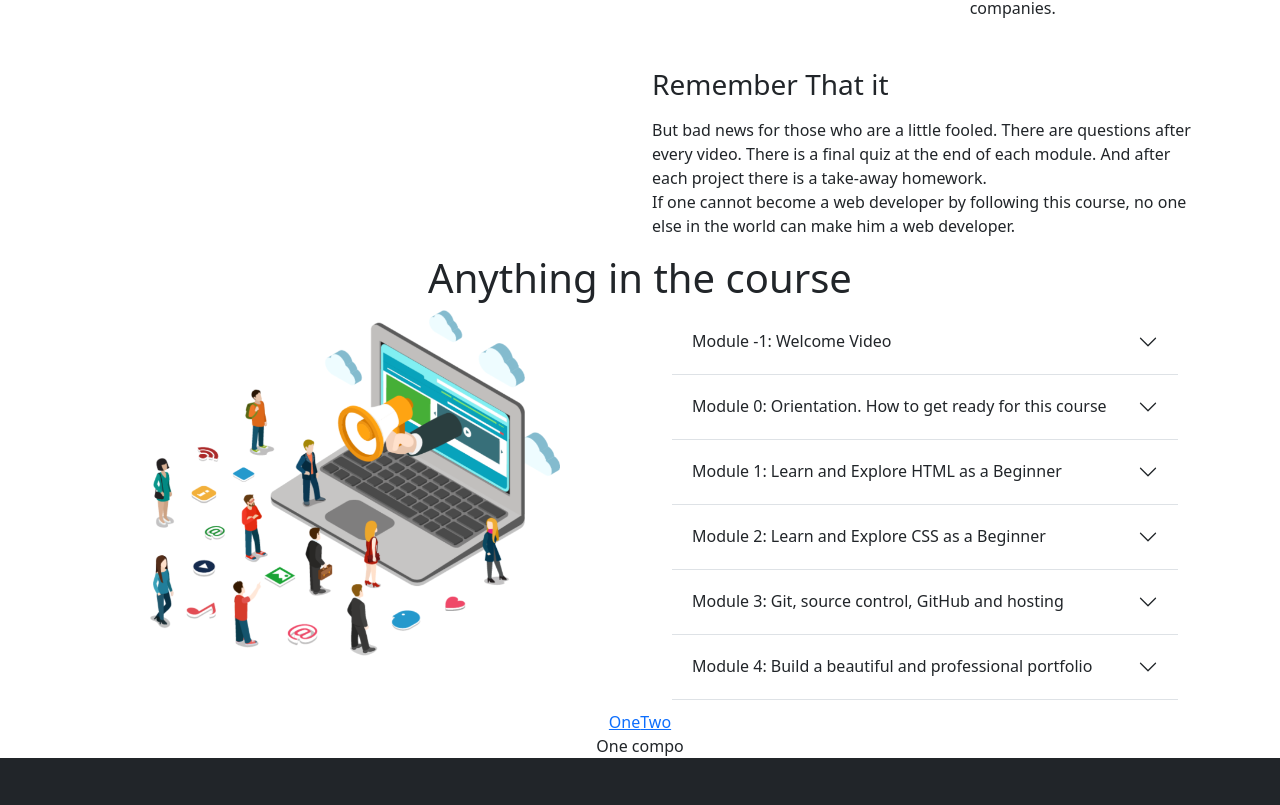
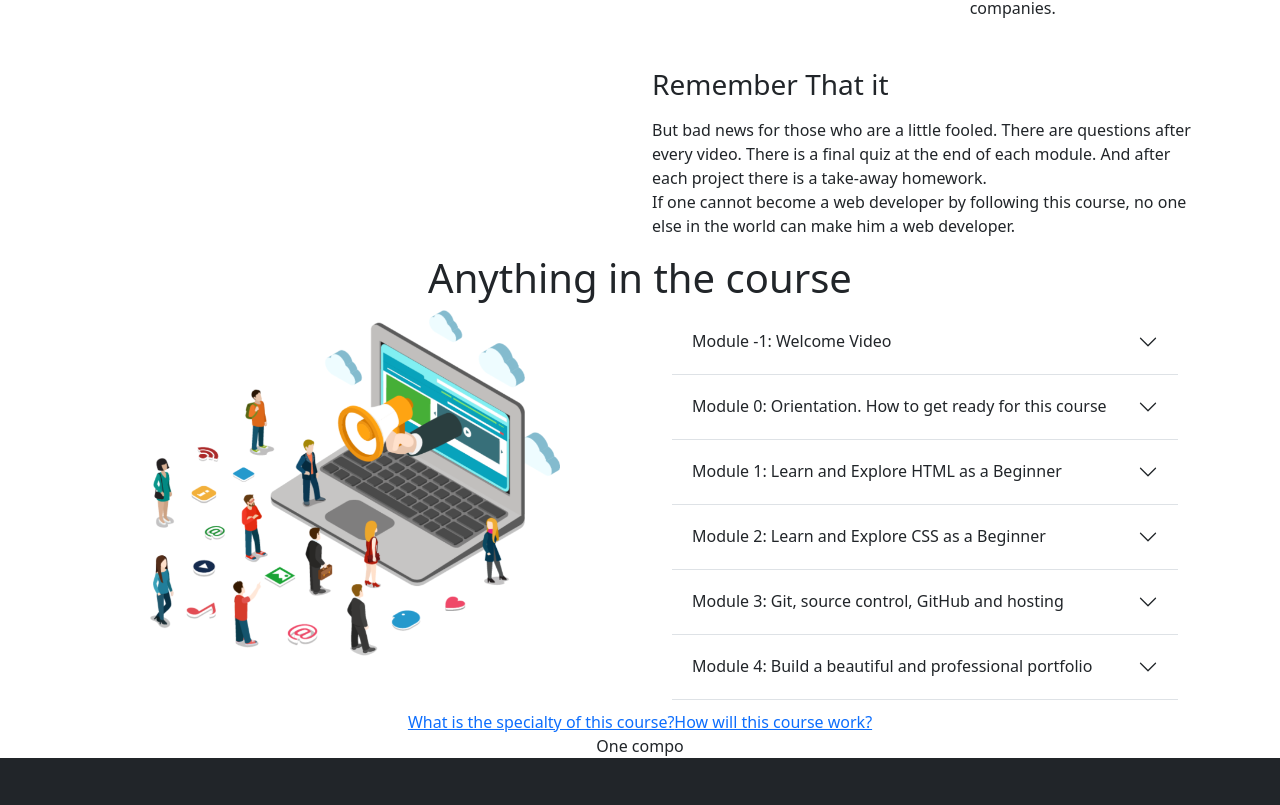
Before and after one commit to mdyeamin/block_of_stack, a React (Create React App) app: page / in a window 1280 px wide. Shown: the part 1990-2795 px from the top of the page. Built offline with nearby package versions, Linux system fonts and the light colour scheme.

Commit message:
work start

```diff
--- a/src/components/pages/Home/CourseSpecialty/CourseSpecialty.js
+++ b/src/components/pages/Home/CourseSpecialty/CourseSpecialty.js
@@ -7,8 +7,8 @@ import {Link, Outlet} from "react-router-dom";
 function CourseSpecialty() {
   return (
     <>
-      <Link to='/one'>One</Link>
-      <Link to='/two'>Two</Link>
+      <Link to='/one'>What is the specialty of this course?</Link>
+      <Link to='/two'>How will this course work?</Link>
       <Outlet />
     </>
   );
--- a/src/components/pages/Navigation/Navigation.js
+++ b/src/components/pages/Navigation/Navigation.js
@@ -80,7 +80,7 @@ const Navigation = () => {
               </Nav.Link>
             </Nav>
             <img
-              src='https://scontent.fdac5-2.fna.fbcdn.net/v/t1.6435-9/179147689_1191143821334064_332752836185178183_n.jpg?_nc_cat=102&ccb=1-7&_nc_sid=09cbfe&_nc_ohc=S4fFKQaULQUAX8-G3hG&tn=otq2IQjy5H9wdSX3&_nc_ht=scontent.fdac5-2.fna&oh=00_AT93FEw4DARfA0tCLsMBNE5uhEYzUOcmJZK4oCMRCDUcpA&oe=62CB9451'
+              src='https://scontent.fdac136-1.fna.fbcdn.net/v/t1.6435-9/179147689_1191143821334064_332752836185178183_n.jpg?_nc_cat=102&ccb=1-7&_nc_sid=09cbfe&_nc_ohc=RUo0oeF4KtQAX-OyrSl&tn=otq2IQjy5H9wdSX3&_nc_ht=scontent.fdac136-1.fna&oh=00_AT_dbto54LvOPRRNYKp_RQsVPgxKxkm8OxK8C_9YuuT7Qg&oe=6312C551'
               width='40'
               height='40'
               className='d-inline-block align-top, border rounded-circle'
```
